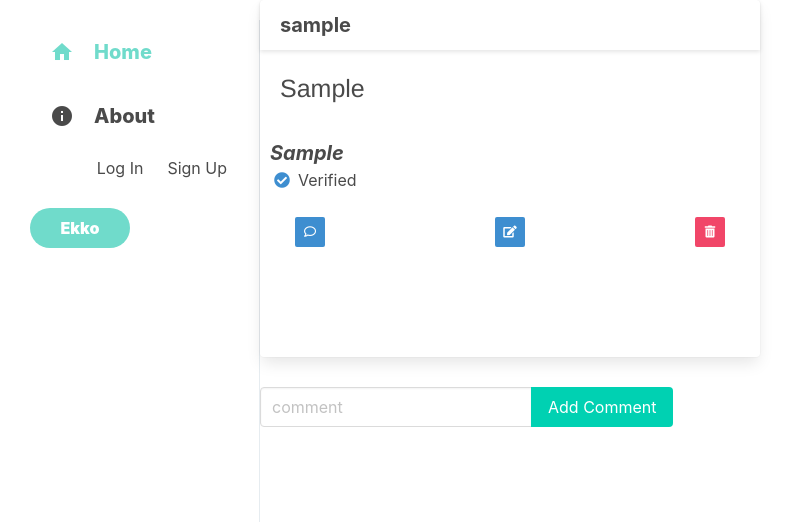
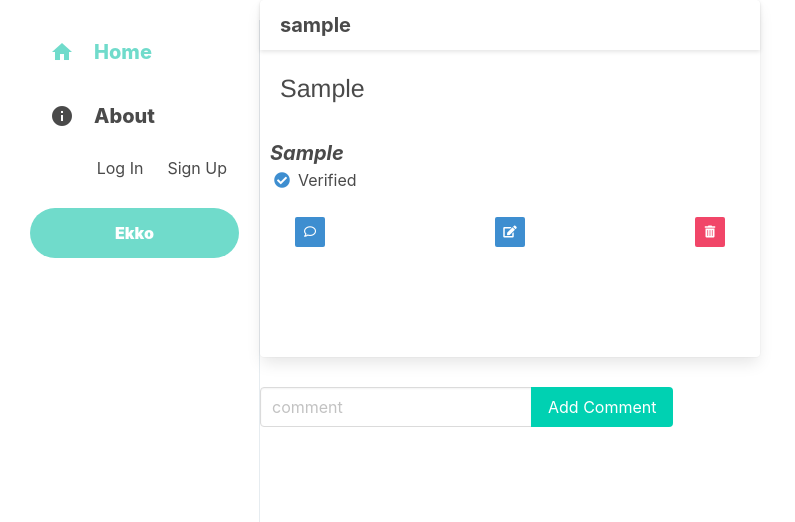
Before and after one commit to sam-aum/Echo, a Django app: page /ekkos/1/ in a window 1280 px wide. Shown: the top 522 px of the page, without its empty margins (0-795 px from the left). Run offline with Django 4.2, Linux system fonts and the light colour scheme; tables that the repository leaves empty hold one stand-in row (values such as "Sample post").

Commit message:
ekko button

```diff
--- a/main_app/static/styles/main.css
+++ b/main_app/static/styles/main.css
@@ -98,6 +98,17 @@ body {
   color: var(--ekko-color);
 }
 
+.create-button-side{
+  background-color: var(--ekko-color);
+  border: none;
+  color: white;
+  font-weight: 900;
+  border-radius: 30px;
+  width: 100%;
+  height: 50px;
+  margin-top: 20px;
+}
+
 body{
   display: flex;
   height: 100vh;
@@ -116,16 +127,7 @@ body{
   padding-right: 20px;
 }
 
-.create-button-side{
-  background-color: var(--ekko-color);
-  border: none;
-  color: white;
-  font-weight: 900;
-  border-radius: 30px;
-  width: 100px;
-  height: 40px;
-  margin-top: 20px;
-}
+
 a { color: inherit; }
 
 /* .user-info{
--- a/main_app/templates/base.html
+++ b/main_app/templates/base.html
@@ -71,9 +71,8 @@
             {% endif %}
 
             <!-- create button -->
-            <div class="sidebarOption">
-                <a class="button create-button-side" href="{% url 'ekko_create' %}"> Ekko </a>
-            </div>
+            <a class="button create-button-side" href="{% url 'ekko_create' %}"> Ekko </a>
+
         </div>
 
         <!-- Feed Sections -->
```
